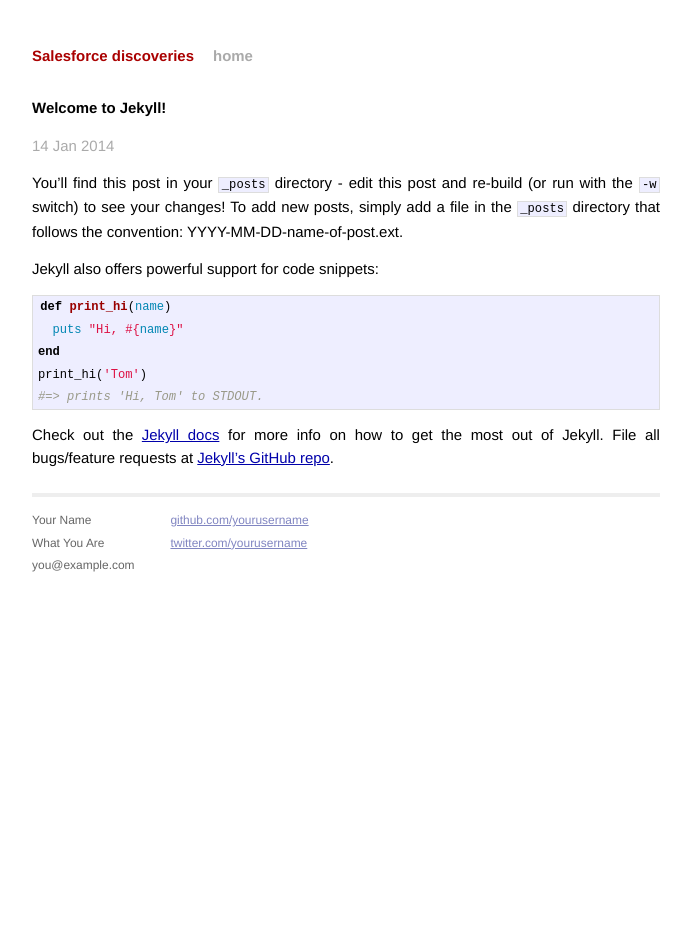
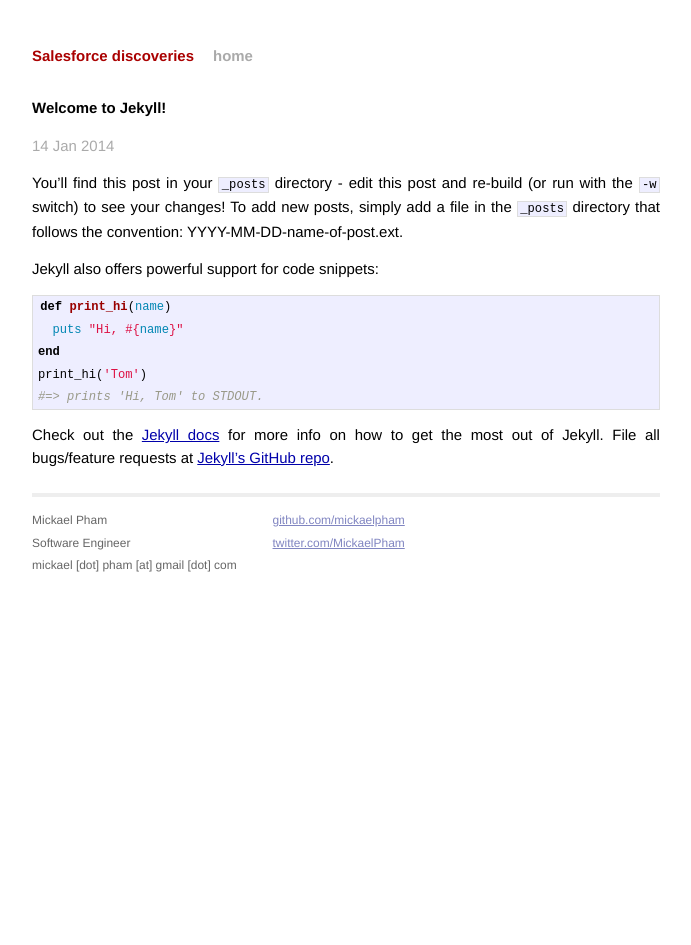
Before and after one commit to mickaelpham/salesforce, a Jekyll site: the page built from _posts/2014-01-14-welcome-to-jekyll.markdown, in a window 1280 px wide. Shown: the whole page, without its empty margins (294-985 px from the left). Built offline with Jekyll 4.4.1, drawn with Linux system fonts in a browser that asks for light colours; Markdown is read by kramdown in place of the engine named in the settings.

Commit message:
Modified layouts

```diff
--- a/_layouts/default.html
+++ b/_layouts/default.html
@@ -26,15 +26,15 @@
           <div class="footer">
             <div class="contact">
               <p>
-                Your Name<br />
-                What You Are<br />
-                you@example.com
+                Mickael Pham<br />
+                Software Engineer<br />
+                mickael [dot] pham [at] gmail [dot] com
               </p>
             </div>
             <div class="contact">
               <p>
-                <a href="https://github.com/yourusername">github.com/yourusername</a><br />
-                <a href="https://twitter.com/yourusername">twitter.com/yourusername</a><br />
+                <a href="https://github.com/mickaelpham">github.com/mickaelpham</a><br />
+                <a href="https://twitter.com/MickaelPham">twitter.com/MickaelPham</a><br />
               </p>
             </div>
           </div>
--- a/index.html
+++ b/index.html
@@ -7,7 +7,7 @@
   <h1>Blog Posts</h1>
   <ul class="posts">
     {% for post in site.posts %}
-      <li><span>{{ post.date | date_to_string }}</span> &raquo; <a href="{{ post.url }}">{{ post.title }}</a></li>
+      <li><span>{{ post.date | date_to_string }}</span> &raquo; <a href="{{ site.baseurl }}{{ post.url }}">{{ post.title }}</a></li>
     {% endfor %}
   </ul>
 </div>
```
